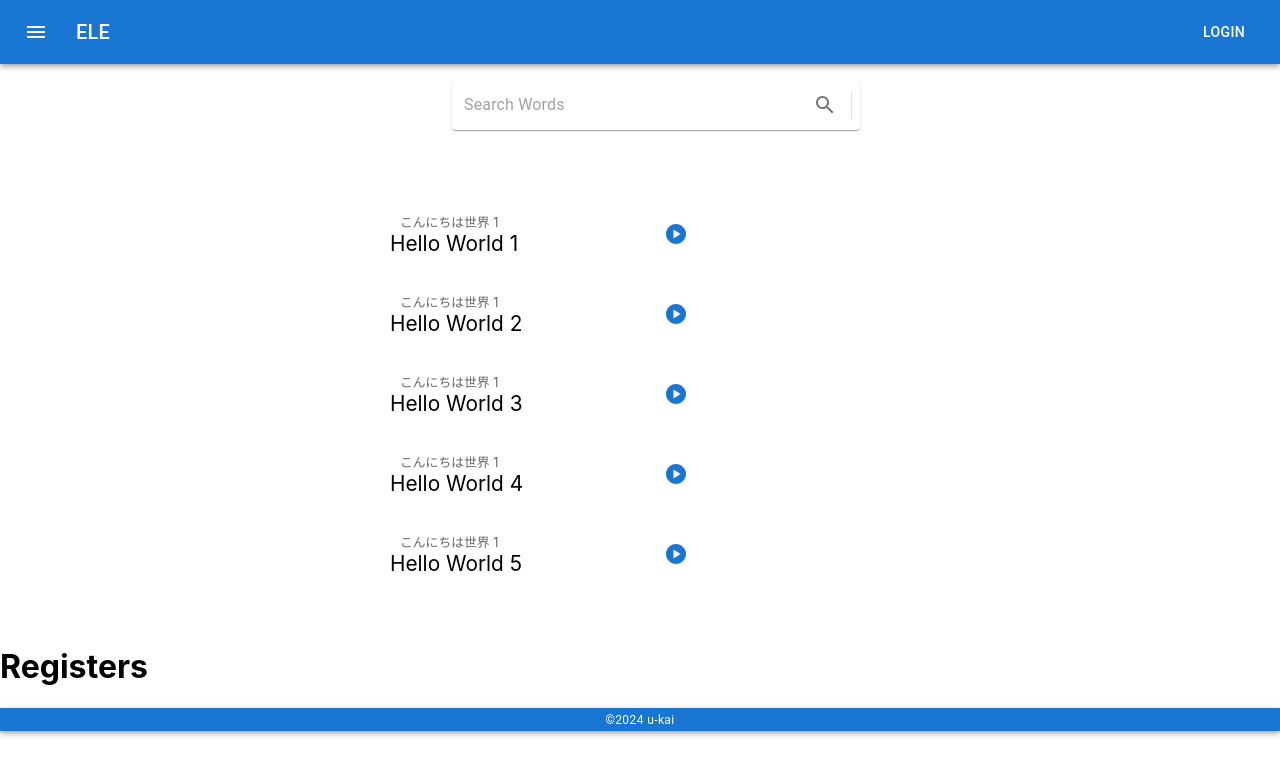
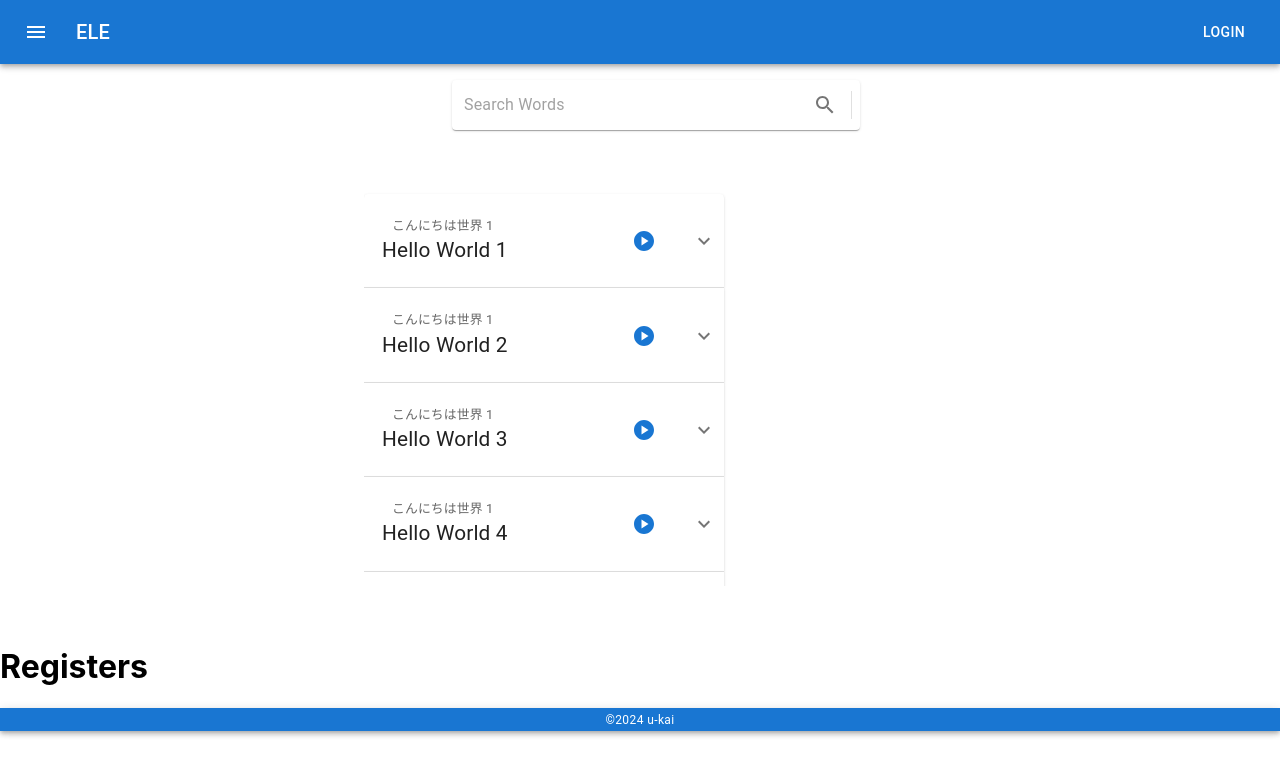
Before and after one commit to u-kai/home-k8s-app, a React (Create React App) app in the folder frontend/: page / in a window 1280 px wide. Shown: the top 776 px of the page. Built offline with nearby package versions, Linux system fonts and the light colour scheme.

Commit message:
add accordion

```diff
--- a/frontend/package.json
+++ b/frontend/package.json
@@ -9,6 +9,7 @@
     "@mui/lab": "^5.0.0-alpha.163",
     "@mui/material": "^5.15.7",
     "@mui/styled-engine-sc": "^6.0.0-alpha.14",
+    "@mui/x-tree-view": "^6.17.0",
     "@testing-library/jest-dom": "^5.17.0",
     "@testing-library/react": "^13.4.0",
     "@testing-library/user-event": "^13.5.0",
--- a/frontend/src/components/List/elements/Container.tsx
+++ b/frontend/src/components/List/elements/Container.tsx
@@ -1,7 +1,7 @@
 import { List } from "@mui/material";
 import { Box, Container } from "@mui/system";
 import React from "react";
-import { Item } from "./Items/Item";
+import { WordAndSentences } from "./Items/WordAndSentences";
 
 export const ListContainer = () => {
   return (
@@ -24,16 +24,18 @@ export const ListContainer = () => {
             1, 2, 3, 4, 5, 6, 7, 8, 9, 10, 11, 12, 13, 14, 15, 16, 17, 18, 19,
           ].map((i) => {
             return (
-              <Item
+              <WordAndSentences
                 word={`Hello World ${i}`}
                 pronunciation={`こんにちは世界 ${1}`}
+                sentences={["Hi Hello World", "Humm Hello World"]}
               />
             );
           })}
 
-          <Item
+          <WordAndSentences
             word={`Hello Worlddddddddddddddddddddddddddddddddddddddddddddddddd `}
             pronunciation={`こんにちは世界 `}
+            sentences={["Hi Hello World", "Humm Hello World"]}
           />
         </List>
       </Box>
--- a/frontend/src/components/List/elements/Items/Item.tsx
+++ b/frontend/src/components/List/elements/Items/Item.tsx
@@ -1,14 +1,19 @@
 import React from "react";
-import { WordLine } from "./WordLine";
+import { WordAndSentences } from "./WordAndSentences";
 
 export type ItemProps = {
   word: string;
   pronunciation?: string;
+  sentences: string[];
 };
 export const Item = (props: ItemProps) => {
   return (
     <div>
-      <WordLine word={props.word} pronunciation={props.pronunciation} />
+      <WordAndSentences
+        word={props.word}
+        pronunciation={props.pronunciation}
+        sentences={props.sentences}
+      />
     </div>
   );
 };
--- /dev/null
+++ b/frontend/src/components/List/elements/Items/WordAndSentences.tsx
@@ -0,0 +1,35 @@
+import * as React from "react";
+import Accordion from "@mui/material/Accordion";
+import AccordionSummary from "@mui/material/AccordionSummary";
+import AccordionDetails from "@mui/material/AccordionDetails";
+import Typography from "@mui/material/Typography";
+import ExpandMoreIcon from "@mui/icons-material/ExpandMore";
+import { WordLine } from "./WordLine";
+
+type WordAndSentencesProps = {
+  word: string;
+  pronunciation?: string;
+  sentences: string[];
+};
+
+export const WordAndSentences = (props: WordAndSentencesProps) => {
+  return (
+    <Accordion>
+      <AccordionSummary
+        expandIcon={<ExpandMoreIcon />}
+        aria-controls="panel1a-content"
+        id="panel1a-header"
+      >
+        <Typography>
+          <WordLine word={props.word} pronunciation={props.pronunciation} />
+        </Typography>
+      </AccordionSummary>
+      <AccordionDetails>
+        <Typography>
+          Lorem ipsum dolor sit amet, consectetur adipiscing elit. Suspendisse
+          malesuada lacus ex, sit amet blandit leo lobortis eget.
+        </Typography>
+      </AccordionDetails>
+    </Accordion>
+  );
+};
--- a/frontend/src/components/List/elements/Items/WordLine.tsx
+++ b/frontend/src/components/List/elements/Items/WordLine.tsx
@@ -24,6 +24,7 @@ export const WordLine = (props: WordLineProps) => {
           <PlayCircleIcon onClick={() => speak(props.word)} />
         </Button>
       }
+      sx={{ padding: 0 }}
     >
       <VerticalContainer>
         <Pronunciation>{props.pronunciation}</Pronunciation>
```
Also changed, not shown: frontend/src/components/List/elements/Items/TreeItem.tsx (deleted, +0 -26 lines), 2 other files (tests, documents, lock files or other folders).
